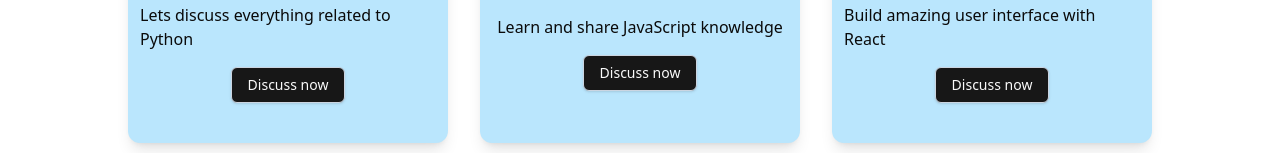
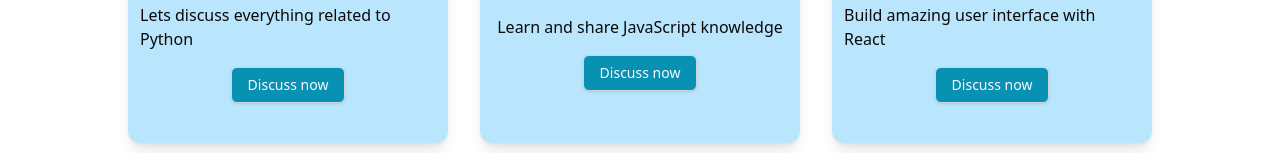
Before and after one commit to adityakashyap5047/PiTalk, a Next.js app: page /forums in a window 1280 px wide. Shown: the part 433-586 px from the top of the page. Built offline with nearby package versions, Linux system fonts and the light colour scheme.

Commit message:
designing the forum page

```diff
--- a/app/forums/page.js
+++ b/app/forums/page.js
@@ -48,7 +48,7 @@ const Forums = () => {
                     <h2 className="text-2xl">{topic.text}</h2>
                     <p className="px-3">{topic.desc}</p>
                     <Link href={`/forum/${topic.slug}`}>
-                        <Button className='px-4 border border-slate-300 py-2'>Discuss now</Button>
+                        <Button className='px-4 border bg-cyan-600 border-slate-300 py-2 hover:bg-blue-600'>Discuss now</Button>
                     </Link>
                 </div>
             })}
```
